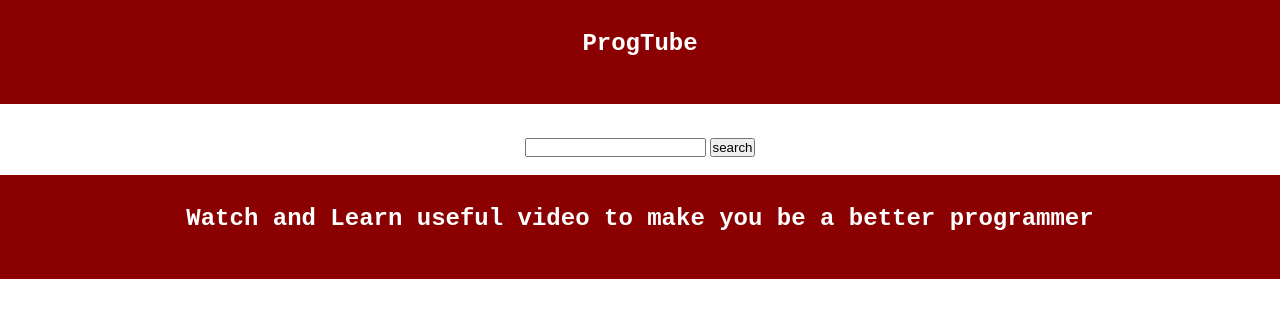
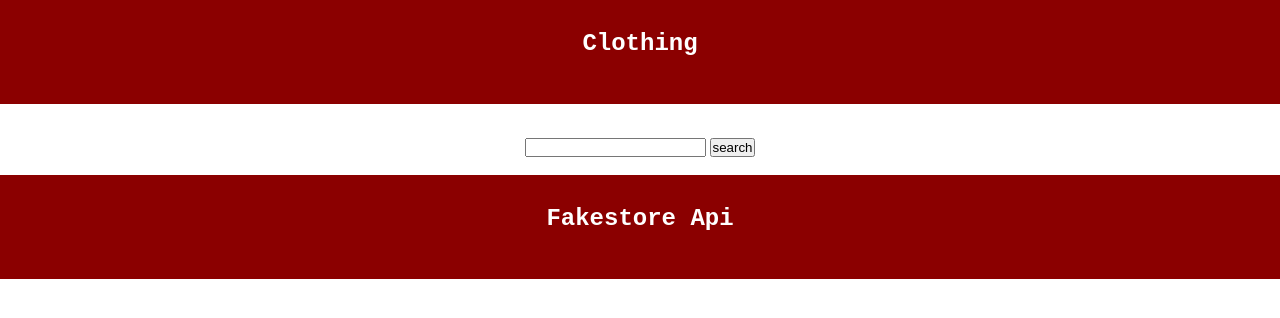
Before and after one commit to davido2003/protube, a Django app: page / in a window 1280 px wide. Shown: the top 318 px of the page. Run offline with Django 3.2, Linux system fonts and the light colour scheme.

Commit message:
Update index.html

```diff
--- a/templates/index.html
+++ b/templates/index.html
@@ -12,7 +12,7 @@
 
 <body style="background-color:white">
     <div class="cardes" style="background-color:darkred;">
-    <h1 class="headings">ProgTube</h1>
+    <h1 class="headings">Clothing</h1>
      </div>
      <br>
      <center>
@@ -57,7 +57,7 @@
             </style>
          </div>
          <div class="cardes" style="background-color:darkred;">
-          <h1 class="headings">Watch and Learn useful video to make you be a better programmer</h1>
+          <h1 class="headings">Fakestore Api</h1>
           </div>
 </body>
 </html>
```
